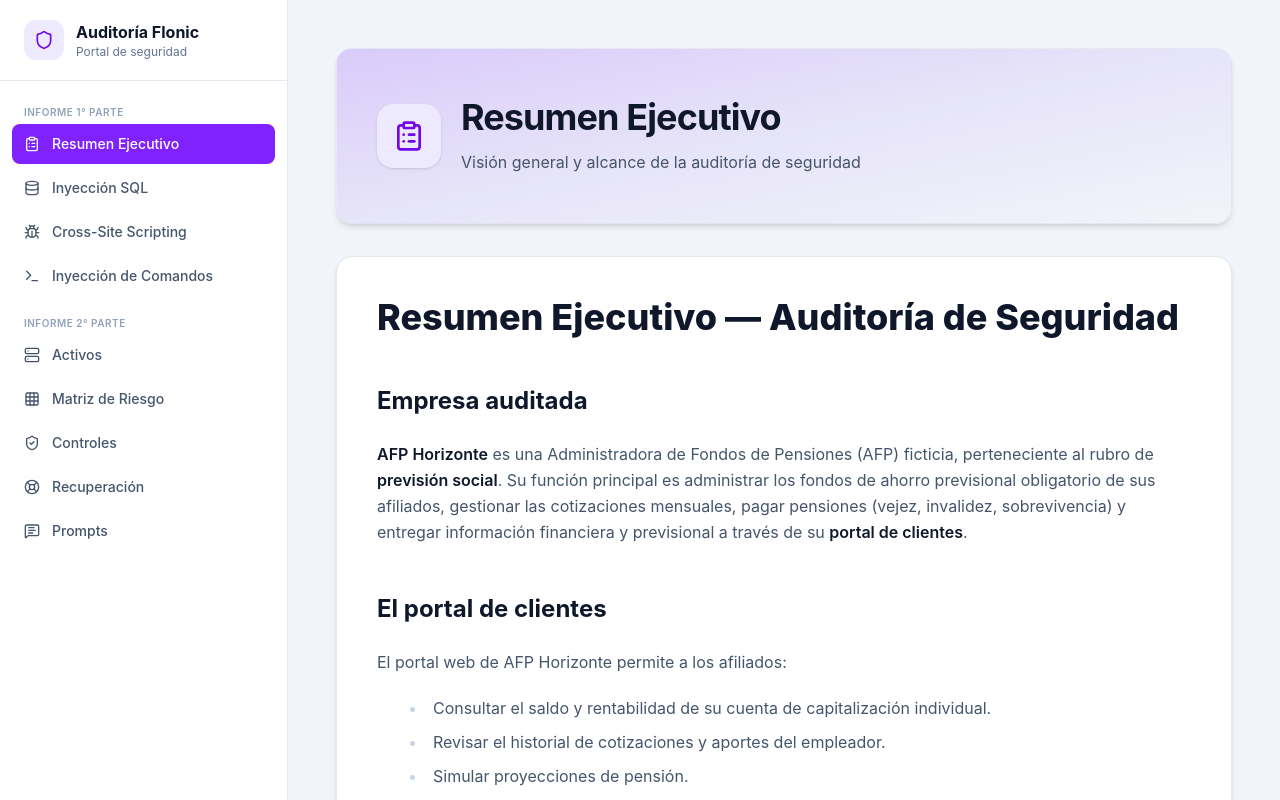
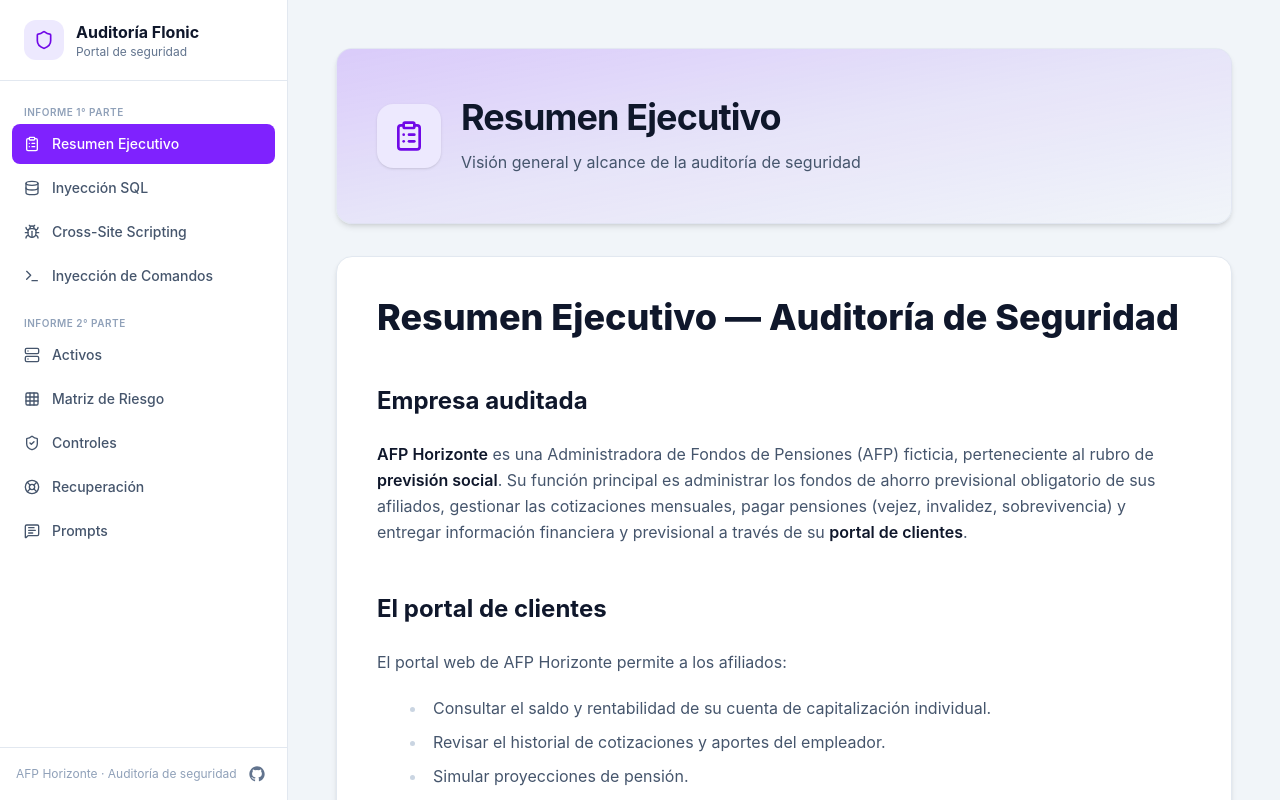
Before and after one commit to nicofloresm1-cell/auditoria_flonic, a React (Vite) app: page / in a window 1280 px wide. Shown: the top 800 px of the page. Built offline with nearby package versions, Linux system fonts and the light colour scheme.

Commit message:
agregacion de boton con diseño y direccion a github, se arreglo el efecto de la barra de navegacion ahora queda fija

```diff
--- a/docs_auditoria_flonic/recuperacion_flonic.md
+++ b/docs_auditoria_flonic/recuperacion_flonic.md
@@ -34,7 +34,7 @@ Esta mejora ataca directamente las causas raíz de los tres hallazgos del labora
 2. **Contención:** aislar el sistema afectado (ej. desconectar de la red, revocar credenciales comprometidas) para detener la propagación del ataque.
 3. **Erradicación:** eliminar la causa raíz (parchear la vulnerabilidad explotada, remover código malicioso si se instaló alguno).
 4. **Recuperación:** restaurar el servicio desde un respaldo limpio y verificado, confirmando la integridad de los datos antes de volver a producción.
-5. **Lecciones aprendidas:** documentar el incidente, actualizar las políticas de prevención (`07_controles_flonic.md`) y comunicar internamente los aprendizajes.
+5. **Lecciones aprendidas:** documentar el incidente, actualizar las políticas de prevención (`controles`) y comunicar internamente los aprendizajes.
 
 ### 2.4 Comunicación ante el incidente
 
--- a/src/App.jsx
+++ b/src/App.jsx
@@ -1,4 +1,4 @@
-import { useState } from "react";
+import { useEffect, useState } from "react";
 import Activos from "./components/activos";
 import Comandos from "./components/comandos";
 import Controles from "./components/controles";
@@ -10,7 +10,6 @@ import Resumen from "./components/resumen";
 import XSS from "./components/xss";
 import Navigation from "./components/layout/Navigation";
 import { PAGES } from "./config/pages";
-
 
 const PAGE_COMPONENTS = {
   resumen: Resumen,
@@ -28,6 +27,10 @@ function App() {
   const [activePageId, setActivePageId] = useState(PAGES[0].id);
   const ActivePage = PAGE_COMPONENTS[activePageId];
 
+  useEffect(() => {
+    window.scrollTo({ top: 0, behavior: "instant" });
+  }, [activePageId]);
+
   return (
     <div className="flex min-h-screen flex-col bg-slate-100 text-slate-800 dark:bg-slate-950 dark:text-slate-100 lg:flex-row">
       <Navigation activePageId={activePageId} onNavigate={setActivePageId} />
--- a/src/components/layout/Navigation.jsx
+++ b/src/components/layout/Navigation.jsx
@@ -1,8 +1,17 @@
-import { Menu, Shield, X } from "lucide-react";
 import { useState } from "react";
 import { ACCENT_STYLES, PAGES } from "../../config/pages";
 import PageIcon from "../shared/PageIcon";
+import { Menu, Shield, X } from "lucide-react";
 
+
+
+function GithubIcon({ className }) {
+  return (
+    <svg viewBox="0 0 24 24" className={className} fill="currentColor" aria-hidden="true">
+      <path d="M12 .5C5.73.5.5 5.73.5 12c0 5.08 3.29 9.39 7.86 10.91.57.1.78-.25.78-.55 0-.27-.01-1.17-.02-2.12-3.2.7-3.87-1.36-3.87-1.36-.52-1.33-1.28-1.69-1.28-1.69-1.04-.71.08-.7.08-.7 1.15.08 1.76 1.18 1.76 1.18 1.02 1.75 2.68 1.25 3.33.95.1-.74.39-1.25.71-1.54-2.55-.29-5.24-1.28-5.24-5.7 0-1.26.45-2.29 1.18-3.1-.12-.29-.51-1.46.11-3.05 0 0 .97-.31 3.18 1.18a11 11 0 0 1 5.79 0c2.21-1.49 3.18-1.18 3.18-1.18.62 1.59.23 2.76.11 3.05.74.81 1.18 1.84 1.18 3.1 0 4.43-2.7 5.41-5.27 5.69.41.36.77 1.07.77 2.15 0 1.55-.01 2.81-.01 3.19 0 .31.21.66.79.55C20.21 21.39 23.5 17.08 23.5 12 23.5 5.73 18.27.5 12 .5Z" />
+    </svg>
+  );
+}
 export default function Navigation({ activePageId, onNavigate }) {
   const [mobileOpen, setMobileOpen] = useState(false);
 
@@ -29,11 +38,13 @@ export default function Navigation({ activePageId, onNavigate }) {
           Informe 1° parte
         </p>
       )}
+
       {page.id === "activos" && (
         <p className="px-3 pb-1 pt-4 text-[10px] font-semibold uppercase tracking-wider text-slate-400 dark:text-slate-500">
           Informe 2° parte
         </p>
       )}
+
       <button
         type="button"
         onClick={() => handleNavigate(page.id)}
@@ -50,9 +61,15 @@ export default function Navigation({ activePageId, onNavigate }) {
     <>
       <div className="sticky top-0 z-40 flex items-center justify-between border-b border-slate-200 bg-white/95 px-4 py-3 shadow-sm backdrop-blur-md dark:border-slate-700 dark:bg-slate-900/95 lg:hidden">
         <div className="flex items-center gap-2">
-          <Shield className="h-5 w-5 text-violet-600 dark:text-violet-400" aria-hidden="true" />
-          <span className="text-sm font-semibold text-slate-900 dark:text-white">Auditoría Flonic</span>
+          <Shield
+            className="h-5 w-5 text-violet-600 dark:text-violet-400"
+            aria-hidden="true"
+          />
+          <span className="text-sm font-semibold text-slate-900 dark:text-white">
+            Auditoría Flonic
+          </span>
         </div>
+
         <button
           type="button"
           onClick={() => setMobileOpen((open) => !open)}
@@ -60,7 +77,11 @@ export default function Navigation({ activePageId, onNavigate }) {
           aria-label={mobileOpen ? "Cerrar menú" : "Abrir menú"}
           aria-expanded={mobileOpen}
         >
-          {mobileOpen ? <X className="h-5 w-5" /> : <Menu className="h-5 w-5" />}
+          {mobileOpen ? (
+            <X className="h-5 w-5" />
+          ) : (
+            <Menu className="h-5 w-5" />
+          )}
         </button>
       </div>
 
@@ -74,7 +95,7 @@ export default function Navigation({ activePageId, onNavigate }) {
       )}
 
       <aside
-        className={`fixed inset-y-0 left-0 z-50 flex w-72 flex-col border-r border-slate-200 bg-white shadow-xl transition-transform dark:border-slate-700 dark:bg-slate-900 lg:static lg:translate-x-0 lg:shadow-none ${
+        className={`fixed inset-y-0 left-0 z-50 flex w-72 flex-col border-r border-slate-200 bg-white shadow-xl transition-transform duration-300 dark:border-slate-700 dark:bg-slate-900 lg:sticky lg:top-0 lg:h-screen lg:translate-x-0 lg:shadow-none ${
           mobileOpen ? "translate-x-0" : "-translate-x-full"
         }`}
       >
@@ -83,19 +104,41 @@ export default function Navigation({ activePageId, onNavigate }) {
             <div className="flex h-10 w-10 items-center justify-center rounded-xl bg-violet-100 text-violet-700 dark:bg-violet-900/40 dark:text-violet-300">
               <Shield className="h-5 w-5" aria-hidden="true" />
             </div>
+
             <div className="text-left">
-              <p className="text-base font-bold text-slate-900 dark:text-white">Auditoría Flonic</p>
-              <p className="text-xs text-slate-500 dark:text-slate-400">Portal de seguridad</p>
+              <p className="text-base font-bold text-slate-900 dark:text-white">
+                Auditoría Flonic
+              </p>
+              <p className="text-xs text-slate-500 dark:text-slate-400">
+                Portal de seguridad
+              </p>
             </div>
           </div>
         </div>
 
-        <nav className="flex-1 overflow-y-auto px-3 py-4" aria-label="Secciones de la auditoría">
+        <nav
+          className="flex-1 overflow-y-auto px-3 py-4"
+          aria-label="Secciones de la auditoría"
+        >
           <ul className="space-y-1">{navItems}</ul>
         </nav>
 
-        <footer className="border-t border-slate-200 px-4 py-3 text-left text-xs text-slate-400 dark:border-slate-700 dark:text-slate-500">
-          AFP Horizonte · Auditoría de seguridad
+        <footer className="border-t border-slate-200 px-4 py-3 dark:border-slate-700">
+          <div className="flex items-center justify-between">
+            <p className="text-left text-xs text-slate-400 dark:text-slate-500">
+              AFP Horizonte · Auditoría de seguridad
+            </p>
+
+            <a
+              href="https://github.com/nicofloresm1-cell "
+              target="_blank"
+              rel="noopener noreferrer"
+              className="flex items-center gap-1.5 rounded-lg p-1.5 text-slate-500 transition-colors hover:bg-slate-100 hover:text-slate-900 dark:text-slate-400 dark:hover:bg-slate-800 dark:hover:text-white"
+              aria-label="Ver repositorio en GitHub"
+            >
+              <GithubIcon className="h-4 w-4" aria-hidden="true" />
+            </a>
+          </div>
         </footer>
       </aside>
     </>
```
